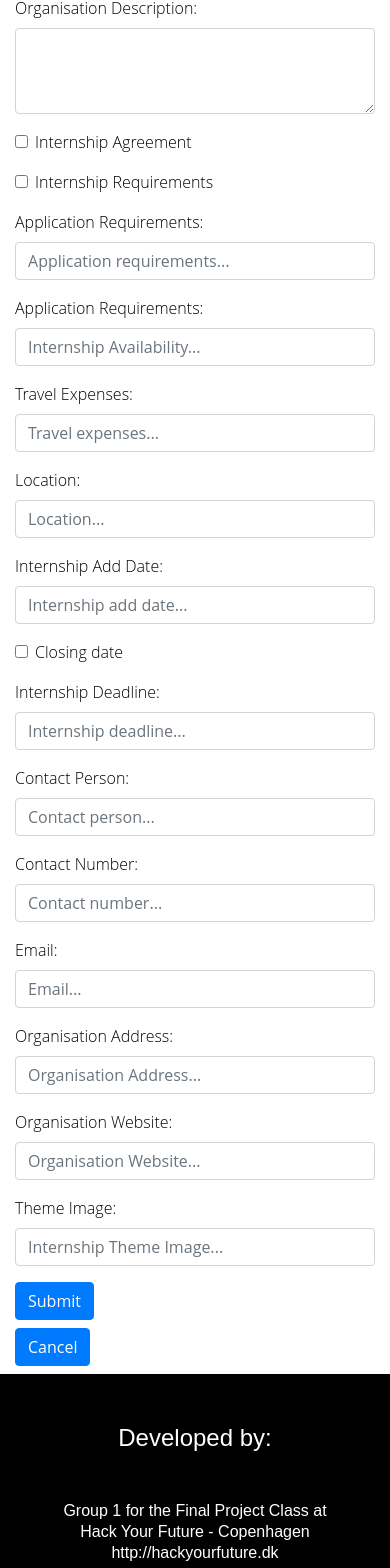
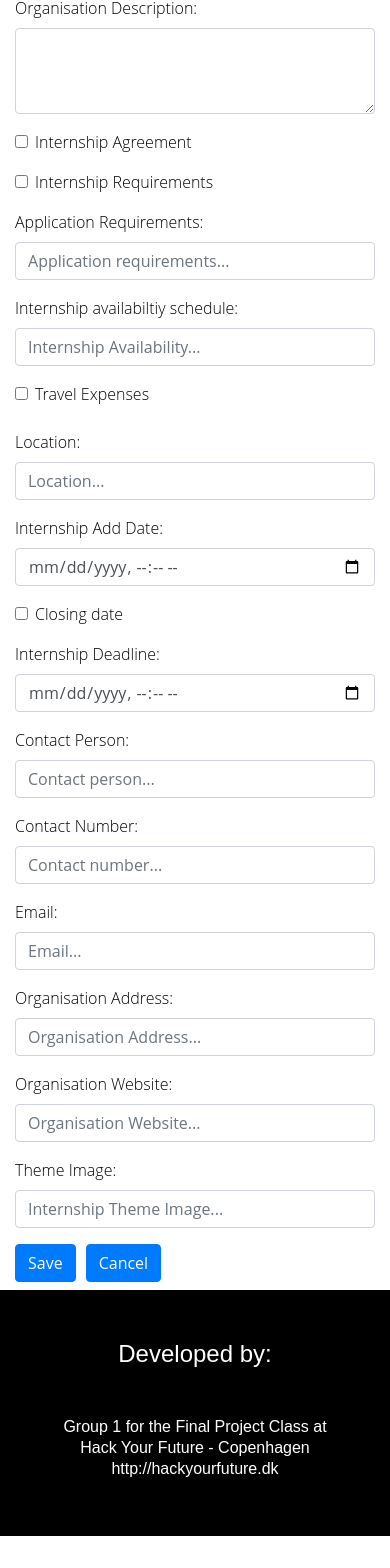
Before and after one commit to paredesrichard/thread-app-project, a React app: page /admin/internships/add in a window 390 px wide. Shown: the part 1125-2693 px from the top of the page. After the commit the page ends 2661 px from the top, so only its background shows below. Built offline with nearby package versions, Linux system fonts and the light colour scheme; no server answers.

Commit message:
Add New Record method has been added for the internships table

```diff
--- a/src/client/App.js
+++ b/src/client/App.js
@@ -16,6 +16,7 @@ import InternshipsView from './components/InternshipsView/InternshipsView';
 import MentorsView from './components/MentorsView/MentorsView';
 import NetworkingView from './components/NetworkingView/NetworkingView';
 import InternshipsForm from './components/InternshipsForm/InternshipsForm';
+import AddInternship from './components/InternshipsForm/AddInternship';
 
 class App extends Component {
   render() {
--- a/src/client/components/InternshipsForm/InternshipsForm.jsx
+++ b/src/client/components/InternshipsForm/InternshipsForm.jsx
@@ -5,6 +5,43 @@ import { fetchAPIData } from '../Api/api';
 class InternshipsForm extends Component {
   constructor(props) {
     super(props);
+    const { path } = this.props.match;
+
+    if (path === "/admin/internships/edit/:id") {
+      this.state = {
+        data: this.props.internshipsData,
+        isEditing: false,
+      }
+    } else if (path === "/admin/internships/add") {
+      this.state = {
+        isEditing: true,
+        internshipsData: {
+          internship_title: "",
+          internship_category: "",
+          organisation_name: "",
+          department: "",
+          internship_description: "",
+          organisation_description: "",
+          internship_agreement: false,
+          internship_requirements: false,
+          application_requirements: "",
+          internship_availabiltiy_schedule: "",
+          travel_expenses: false,
+          location: "",
+          internship_add_date: "",
+          closing_date: false,
+          internship_deadline: "",
+          contact_person: "",
+          phone_contact: "",
+          email_contact: "",
+          organisation_address: "",
+          organisation_website: "",
+          internship_theme_image: "",
+          active: true
+        }
+      }
+    }
+
   }
 
   componentDidMount() {
@@ -16,8 +53,42 @@ class InternshipsForm extends Component {
   handleSubmit = (event) => {
     alert('Form submitted')
     event.preventDefault();
+    let url = '', method = '';
+
+    if (this.props.isEditing) {
+      url = `/api/internships/${this.props.match.params.id}`
+      method = 'PUT';
+    } else {
+      url = `/api/internships`
+      method = 'POST';
+    }
+
+    fetch(url, {
+      method,
+      body: JSON.stringify(this.state.internshipsData),
+      headers: {
+        'Content-Type': 'application/json'
+      }
+    }).then(res => res.text())
+      .then(response => {
+        console.log('Success:', response)
+        // TODO redirect to the Mentors list page (/Mentors)
+      })
+      .catch(error => console.error('Error:', error));
   }
 
+
+
+  updateField = (e) => {
+    let { name, value } = e.target;
+    value = e.target.type === 'checkbox' ? e.target.checked : value;
+    this.setState({
+      internshipsData: {
+        ...this.state.internshipsData,
+        [name]: value,
+      }
+    })
+  }
 
 
   render() {
@@ -30,13 +101,13 @@ class InternshipsForm extends Component {
             <div className="col-md-6">
               <div className="form-group">
                 <label for="txtInternshipTitle">Internship Title: </label>
-                <input type="text" className="form-control" id="txtInternshipTitle" placeholder="Internship title..." />
+                <input type="text" name="internship_title" className="form-control" id="txtInternshipTitle" placeholder="Internship title..." onChange={this.updateField} value={this.state.internshipsData.internship_title} />
               </div>
             </div>
             <div className="col-md-6">
               <div className="form-group">
                 <label for="txtInternshipCategory">Internship Category: </label>
-                <input type="text" className="form-control" id="txtInternshipCategory" placeholder="Internship category..." />
+                <input type="text" name="internship_category" className="form-control" id="txtInternshipCategory" placeholder="Internship category..." onChange={this.updateField} value={this.state.internshipsData.internship_category} />
               </div>
             </div>
           </div>
@@ -45,13 +116,13 @@ class InternshipsForm extends Component {
             <div className="col-md-6">
               <div className="form-group">
                 <label for="txtOrganisationName">Organisation Name:</label>
-                <input type="text" className="form-control" id="txtOrganisationName" placeholder="Organisation name..." />
+                <input type="text" name="organisation_name" className="form-control" id="txtOrganisationName" placeholder="Organisation name..." onChange={this.updateField} value={this.state.internshipsData.organisation_name} />
               </div>
             </div>
             <div className="col-md-6">
               <div className="form-group">
                 <label for="txtDepartment">Department Name:</label>
-                <input type="text" className="form-control" id="txtDepartment" placeholder="Department  ..." />
+                <input type="text" name="department" className="form-control" id="txtDepartment" placeholder="Department  ..." onChange={this.updateField} value={this.state.internshipsData.department} />
               </div>
             </div>
           </div>
@@ -61,7 +132,7 @@ class InternshipsForm extends Component {
               <div className="form-group">
                 <div className="form-group">
                   <label for="textInternshipDescription">Internship Description:</label>
-                  <textarea className="form-control" id="textInternshipDescription" form="internshipFormId" rows="3" />
+                  <textarea name="internship_description" className="form-control" id="textInternshipDescription" form="internshipFormId" rows="3" onChange={this.updateField} value={this.state.internshipsData.internship_description} />
                 </div>
               </div>
             </div>
@@ -72,7 +143,7 @@ class InternshipsForm extends Component {
               <div className="form-group">
                 <div className="form-group">
                   <label for="textOrganisationDescription">Organisation Description:</label>
-                  <textarea className="form-control" id="textOrganisationDescription" form="internshipFormId" rows="3" />
+                  <textarea name="organisation_description" className="form-control" id="textOrganisationDescription" form="internshipFormId" rows="3" onChange={this.updateField} value={this.state.internshipsData.organisation_description} />
                 </div>
               </div>
             </div>
@@ -82,7 +153,7 @@ class InternshipsForm extends Component {
           <div className="form-row">
             <div className="col-md-3">
               <div className="form-group form-check">
-                <input class="form-check-input" type="checkbox" id="chkInternshipAgreement" />
+                <input name="internship_agreement" class="form-check-input" type="checkbox" id="chkInternshipAgreement" onChange={this.updateField} defaultChecked={this.state.internshipsData.internship_agreement} />
                 <label class="form-check-label" for="chkInternshipAgreement">
                   Internship Agreement
                 </label>
@@ -90,7 +161,7 @@ class InternshipsForm extends Component {
             </div>
             <div className="col-md-3">
               <div className="form-group form-check">
-                <input class="form-check-input" type="checkbox" id="chkInternshipRequirements" />
+                <input name="internship_requirements" class="form-check-input" type="checkbox" id="chkInternshipRequirements" onChange={this.updateField} defaultChecked={this.state.internshipsData.internship_requirements} />
                 <label class="form-check-label" for="chkInternshipRequirements">
                   Internship Requirements
                 </label>
@@ -102,34 +173,13 @@ class InternshipsForm extends Component {
             <div className="col-md-6">
               <div className="form-group">
                 <label for="txtApplicationRequirements">Application Requirements:</label>
-                <input type="text" className="form-control" id="txtApplicationRequirements" placeholder="Application requirements..." />
+                <input name="application_requirements" type="text" className="form-control" id="txtApplicationRequirements" placeholder="Application requirements..." onChange={this.updateField} value={this.state.internshipsData.application_requirements} />
               </div>
             </div>
             <div className="col-md-6">
               <div className="form-group">
-                <label for="txtInternshipAvailabilitySchedule">Application Requirements:</label>
-                <input type="text" className="form-control" id="txtInternshipAvailabilitySchedule" placeholder="Internship Availability..." />
-              </div>
-            </div>
-          </div>
-
-          <div className="form-row">
-            <div className="col-md-2">
-              <div className="form-group">
-                <label for="txtTravelExpenses">Travel Expenses:</label>
-                <input type="text" className="form-control" id="txtTravelExpenses" placeholder="Travel expenses..." />
-              </div>
-            </div>
-            <div className="col-md-5">
-              <div className="form-group">
-                <label for="txtLocation">Location:</label>
-                <input type="text" className="form-control" id="txtLocation" placeholder="Location..." />
-              </div>
-            </div>
-            <div className="col-md-5">
-              <div className="form-group">
-                <label for="txtInternshipAddDate">Internship Add Date:</label>
-                <input type="text" className="form-control" id="txtInternshipAddDate" placeholder="Internship add date..." />
+                <label for="txtInternshipAvailabilitySchedule">Internship availabiltiy schedule:</label>
+                <input name="internship_availabiltiy_schedule" type="text" className="form-control" id="txtInternshipAvailabilitySchedule" placeholder="Internship Availability..." onChange={this.updateField} value={this.state.internshipsData.internship_availabiltiy_schedule} />
               </div>
             </div>
           </div>
@@ -137,7 +187,28 @@ class InternshipsForm extends Component {
           <div className="form-row">
             <div className="col-md-2">
               <div className="form-group form-check">
-                <input class="form-check-input" type="checkbox" id="chkClosingDate" />
+                <input name="travel_expenses" type="checkbox" className="form-check-input" id="chkTravelExpenses" onChange={this.updateField} defaultChecked={this.state.internshipsData.travel_expendes} />
+                <label for="chkTravelExpenses">Travel Expenses</label>
+              </div>
+            </div>
+            <div className="col-md-5">
+              <div className="form-group">
+                <label for="txtLocation">Location:</label>
+                <input name="location" type="text" className="form-control" id="txtLocation" placeholder="Location..." onChange={this.updateField} value={this.state.internshipsData.location} />
+              </div>
+            </div>
+            <div className="col-md-5">
+              <div className="form-group">
+                <label for="txtInternshipAddDate">Internship Add Date:</label>
+                <input name="internship_add_date" type="datetime-local" className="form-control" id="txtInternshipAddDate" placeholder="Internship add date..." onChange={this.updateField} value={this.state.internshipsData.internship_add_date} />
+              </div>
+            </div>
+          </div>
+
+          <div className="form-row">
+            <div className="col-md-2">
+              <div className="form-group form-check">
+                <input name="closing_date" class="form-check-input" type="checkbox" id="chkClosingDate" onChange={this.updateField} defaultChecked={this.state.internshipsData.closing_date} />
                 <label class="form-check-label" for="chkClosingDate">
                   Closing date
                 </label>
@@ -146,7 +217,7 @@ class InternshipsForm extends Component {
             <div className="col-md-4">
               <div className="form-group">
                 <label for="txtInternshipDeadline">Internship Deadline:</label>
-                <input type="text" className="form-control" id="txtInternshipDeadline" placeholder="Internship deadline..." />
+                <input name="internship_deadline" type="datetime-local" className="form-control" id="txtInternshipDeadline" placeholder="Internship deadline..." onChange={this.updateField} value={this.state.internshipsData.internship_deadline} />
               </div>
             </div>
           </div>
@@ -155,19 +226,19 @@ class InternshipsForm extends Component {
             <div className="col-md-4">
               <div className="form-group">
                 <label for="txtContactPerson">Contact Person:</label>
-                <input type="text" className="form-control" id="txtContactPerson" placeholder="Contact person..." />
+                <input name="contact_person" type="text" className="form-control" id="txtContactPerson" placeholder="Contact person..." onChange={this.updateField} value={this.state.internshipsData.contact_person} />
               </div>
             </div>
             <div className="col-md-4">
               <div className="form-group">
                 <label for="txtPhoneContact">Contact Number:</label>
-                <input type="text" className="form-control" id="txtPhoneContact" placeholder="Contact number..." />
+                <input name="phone_contact" type="text" className="form-control" id="txtPhoneContact" placeholder="Contact number..." onChange={this.updateField} value={this.state.internshipsData.phone_contact} />
               </div>
             </div>
             <div className="col-md-4">
               <div className="form-group">
                 <label for="txtEmailContact">Email:</label>
-                <input type="text" className="form-control" id="txtEmailContact" placeholder="Email..." />
+                <input name="email_contact" type="email" className="form-control" id="txtEmailContact" placeholder="Email..." onChange={this.updateField} value={this.state.internshipsData.email_contact} />
               </div>
             </div>
           </div>
@@ -176,7 +247,7 @@ class InternshipsForm extends Component {
             <div className="col-md-12">
               <div className="form-group">
                 <label for="txtOrganisationAddress">Organisation Address:</label>
-                <input type="text" className="form-control" id="txtOrganisationAddress" placeholder="Organisation Address..." />
+                <input name="organisation_address" type="text" className="form-control" id="txtOrganisationAddress" placeholder="Organisation Address..." onChange={this.updateField} value={this.state.internshipsData.organisation_address} />
               </div>
             </div>
           </div>
@@ -185,7 +256,7 @@ class InternshipsForm extends Component {
             <div className="col-md-12">
               <div className="form-group">
                 <label for="txtOrganisationWebsite">Organisation Website:</label>
-                <input type="text" className="form-control" id="txtOrganisationWebsite" placeholder="Organisation Website..." />
+                <input name="organisation_website" type="text" className="form-control" id="txtOrganisationWebsite" placeholder="Organisation Website..." onChange={this.updateField} value={this.state.internshipsData.organisation_website} />
               </div>
             </div>
           </div>
@@ -194,16 +265,16 @@ class InternshipsForm extends Component {
             <div className="col-md-12">
               <div className="form-group">
                 <label for="txtInternshipThemeImage">Theme Image:</label>
-                <input type="text" className="form-control" id="txtInternshipThemeImage" placeholder="Internship Theme Image..." />
+                <input name="internship_theme_image" type="text" className="form-control" id="txtInternshipThemeImage" placeholder="Internship Theme Image..." onChange={this.updateField} value={this.state.internshipsData.internship_theme_image} />
               </div>
             </div>
           </div>
 
           <div className="form-row">
-            <div className="col-md-auto">
-              <button type="submit" class="btn btn-primary mb-2">Submit</button>
+            <div className="col-auto">
+              <button type="submit" class="btn btn-primary mb-2">Save</button>
             </div>
-            <div className="col-md-auto">
+            <div className="col-auto">
               <button type="submit" class="btn btn-primary mb-2">Cancel</button>
             </div>
           </div>
--- a/src/client/components/InternshipsView/Card.jsx
+++ b/src/client/components/InternshipsView/Card.jsx
@@ -3,6 +3,7 @@ import './Card.css';
 import { NavLink } from 'react-router-dom';
 
 const Card = props => {
+  console.log("data:", props.data);
   return (
     <div className="internships-card">
       <img
@@ -25,14 +26,17 @@ const Card = props => {
           {props.data.internship_description}
         </p>
       </div>
+      {props.adminMode ? (
         <div className="form-row">
           <div className="col-auto">
-          <NavLink to="#" class="btn btn-primary btn-sm">Edit</NavLink>
+            <NavLink to={`/admin/internships/edit/${props.data.id}`} class="btn btn-primary btn-sm">Edit</NavLink>
           </div>
           <div className="col-auto">
             <NavLink to="#" class="btn btn-primary btn-sm">Delete</NavLink>
           </div>
         </div>
+      ) : ""}
+
 
     </div>
   );
```
Also changed, not shown: src/client/components/InternshipsForm/AddInternship.jsx (added, +7 -0 lines), src/client/components/InternshipsView/InternshipsView.jsx (+7 -1 lines). Lines whose indentation alone changed are shown as unchanged.
